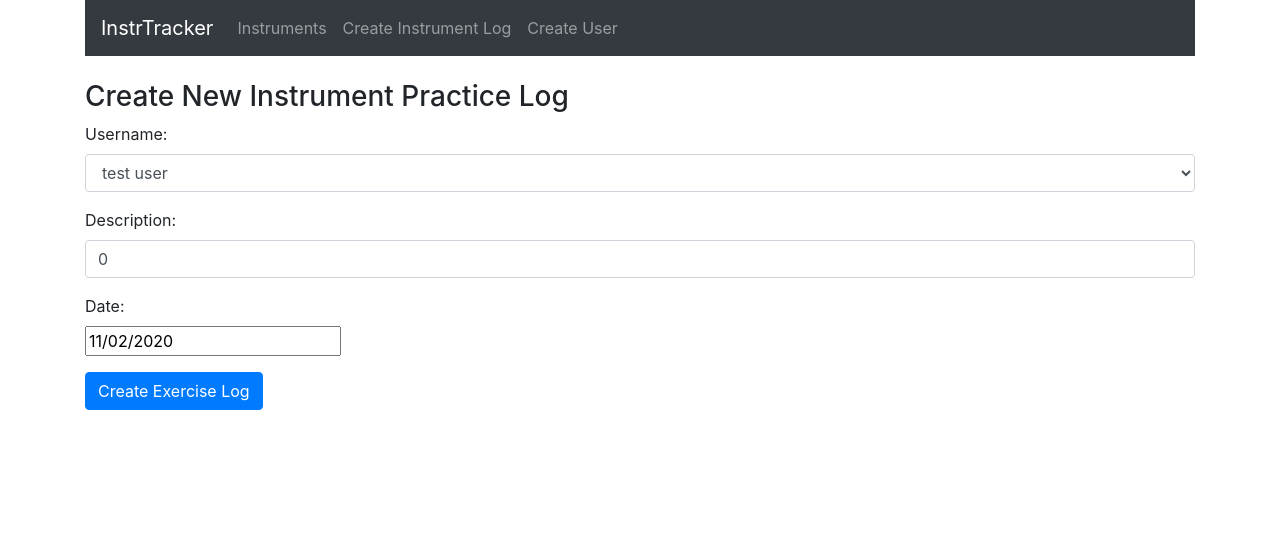
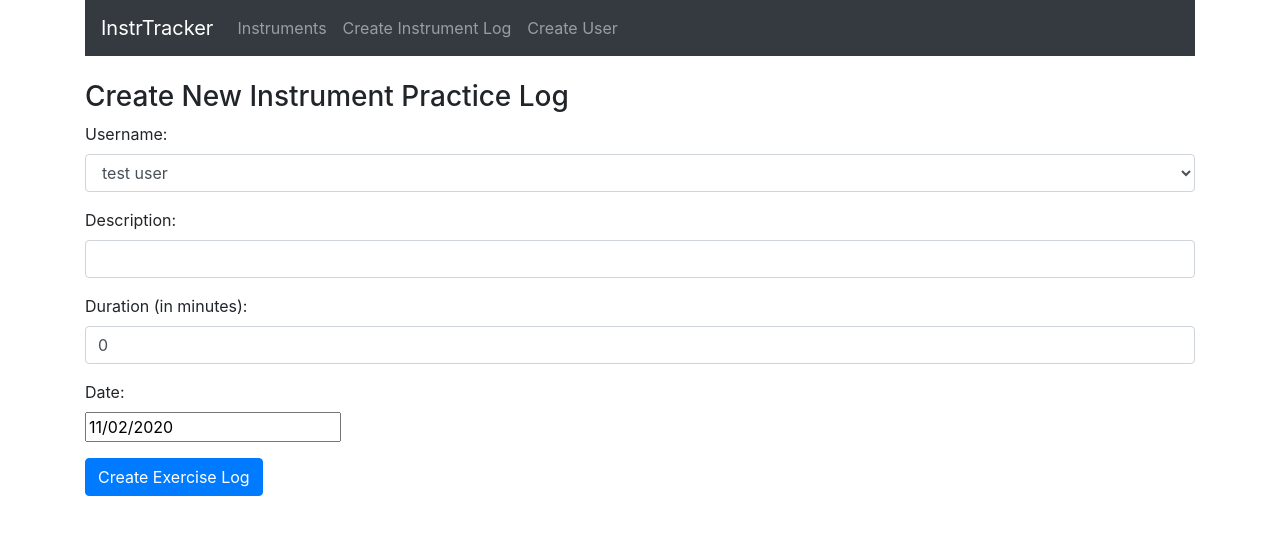
Before and after one commit to BradenMorley14/instrument_tracker, a React (Create React App) app in the folder instrument_tracker/: page /create in a window 1280 px wide. Shown: the top 534 px of the page. Built offline with nearby package versions, Linux system fonts and the light colour scheme.

Commit message:
Fixed description and duration boxes

```diff
--- a/instrument_tracker/src/components/create-instrument.component.js
+++ b/instrument_tracker/src/components/create-instrument.component.js
@@ -93,9 +93,18 @@
                     <label>Description: </label>
                     <input type="text"
                            className="form-control"
-                           value={this.state.duration}
+                           value={this.state.description}
                            onChange={this.onChangeDescription}
                            />
+                </div>
+                <div className="form-group">
+                    <label>Duration (in minutes): </label>
+                    <input
+                        type="text"
+                        className="form-control"
+                        value={this.state.duration}
+                        onChange={this.onChangeDuration}
+                        />
                 </div>
                 <div className="form-group">
                     <label>Date: </label>
```
